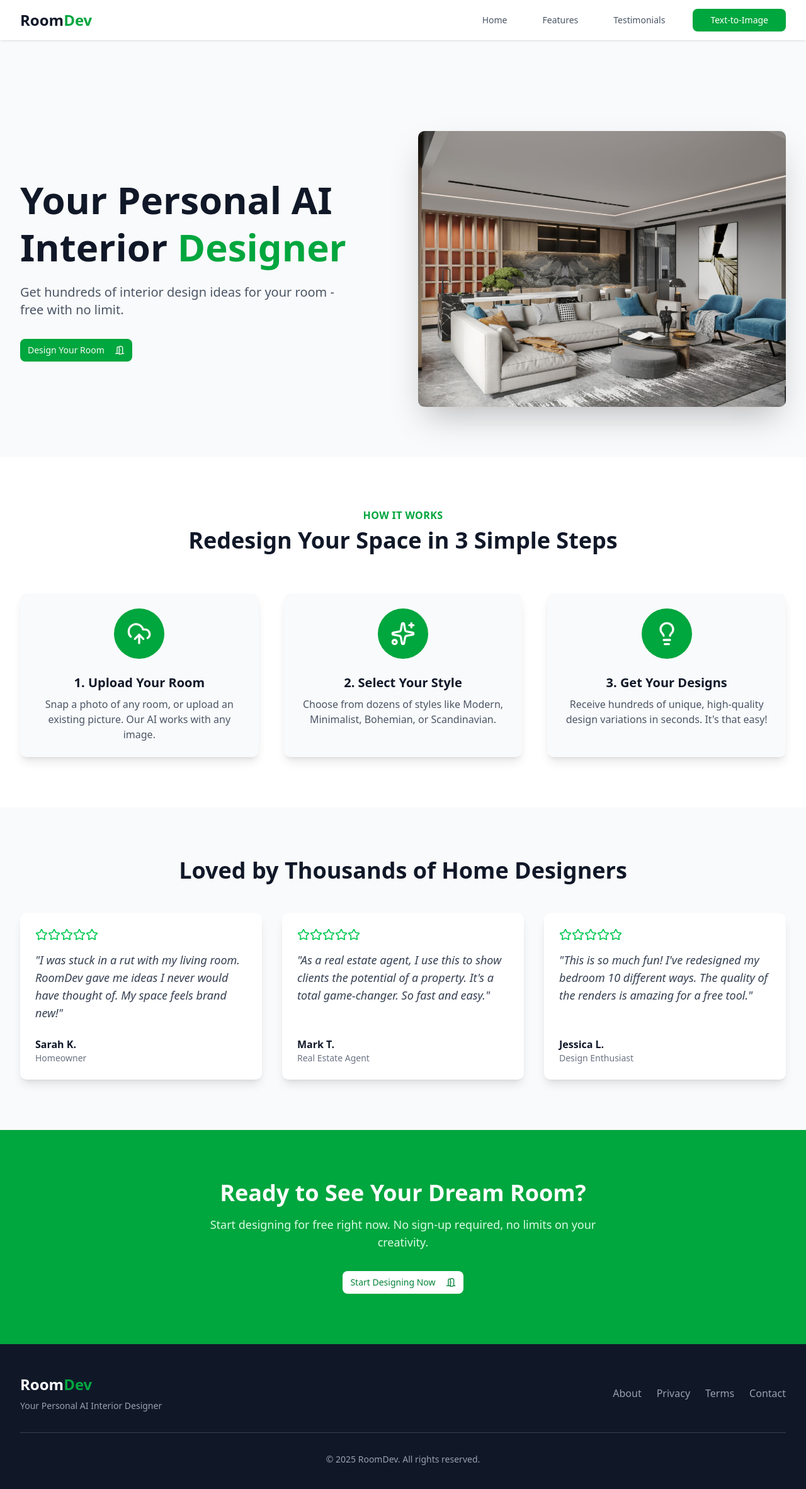
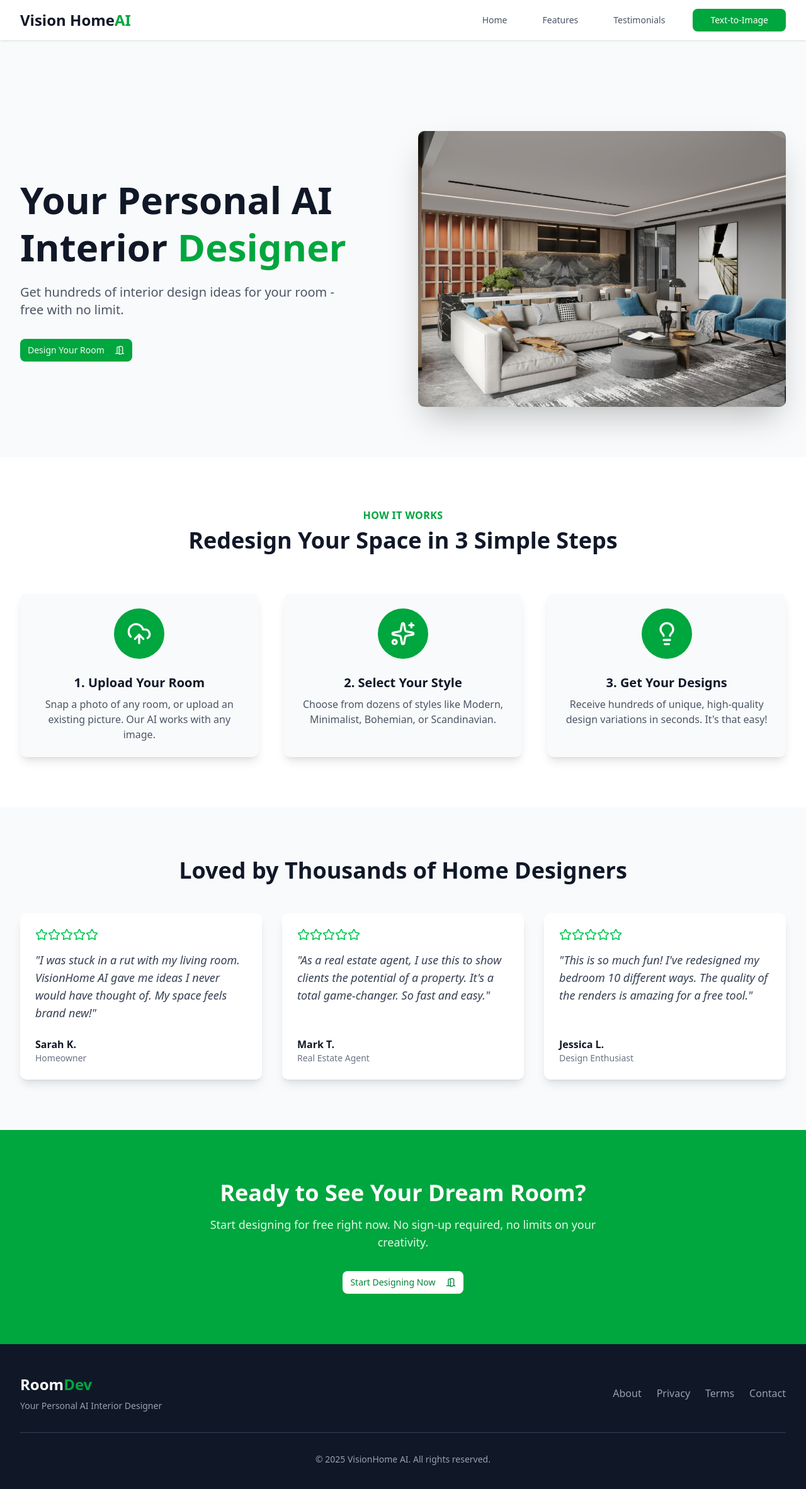
Before and after one commit to AbdurRehman1299/ai-interior-design-frontend, a Next.js app: page / in a window 1280 px wide. Shown: the top 2364 px of the page at 63% size. Built offline with nearby package versions, Linux system fonts and the light colour scheme.

Commit message:
Change title to Vision Home AI

```diff
--- a/package.json
+++ b/package.json
@@ -15,7 +15,7 @@
     "class-variance-authority": "^0.7.1",
     "clsx": "^2.1.1",
     "lucide-react": "^0.552.0",
-    "next": "16.0.1",
+    "next": "^16.2.6",
     "next-seo": "^7.0.1",
     "react": "19.2.0",
     "react-dom": "19.2.0",
--- a/src/app/page.js
+++ b/src/app/page.js
@@ -7,8 +7,8 @@ import TestimonialsSection from '@/components/Home/TestimonialsSection';
 import React from 'react';
 
 export const metadata = {
-  title: "Redesign Your Room with AI | RoomDev",
-  description: "Stuck on your room design? Use RoomDev for unlimited, free AI interior design ideas. Upload a photo and start visualizing your dream room in seconds."
+  title: "Redesign Your Room with AI | Vision Home AI",
+  description: "Stuck on your room design? Use VisionHome AI for unlimited, free AI interior design ideas. Upload a photo and start visualizing your dream room in seconds."
 }
 
 function Home(){
--- a/src/app/upload/page.js
+++ b/src/app/upload/page.js
@@ -1,7 +1,7 @@
 import ClientControlPanel from '@/components/Upload/ClientControlPanel';
 
 export const metadata = {
-  title: 'Upload the Room Images - RoomDev',
+  title: 'Upload the Room Images - VisionHome AI',
   description: 'Upload images of your room and get AI-generated interior design ideas.',
 };
 
--- a/src/components/Footer.js
+++ b/src/components/Footer.js
@@ -19,7 +19,7 @@ function Footer() {
           </div>
         </div>
         <div className="mt-8 border-t border-gray-700 pt-8 text-center text-sm">
-          <p>&copy; 2025 RoomDev. All rights reserved.</p>
+          <p>&copy; 2025 VisionHome AI. All rights reserved.</p>
         </div>
       </div>
     </footer>
--- a/src/components/Home/TestimonialsSection.js
+++ b/src/components/Home/TestimonialsSection.js
@@ -4,7 +4,7 @@ import { StarIcon } from 'lucide-react';
 function TestimonialsSection() {
   const testimonials = [
     {
-      quote: "I was stuck in a rut with my living room. RoomDev gave me ideas I never would have thought of. My space feels brand new!",
+      quote: "I was stuck in a rut with my living room. VisionHome AI gave me ideas I never would have thought of. My space feels brand new!",
       name: "Sarah K.",
       role: "Homeowner",
       rating: 5,
--- a/src/components/NavigationBar.js
+++ b/src/components/NavigationBar.js
@@ -15,7 +15,7 @@ function Navigation() {
 
           <div className="shrink-0 flex items-center">
             <Link href="/" className="text-2xl font-bold text-gray-900">
-              Room<span className="text-green-600">Dev</span>
+              Vision Home<span className="text-green-600">AI</span>
             </Link>
           </div>
 
```
Also changed, not shown: 1 other file (tests, documents, lock files or other folders).
